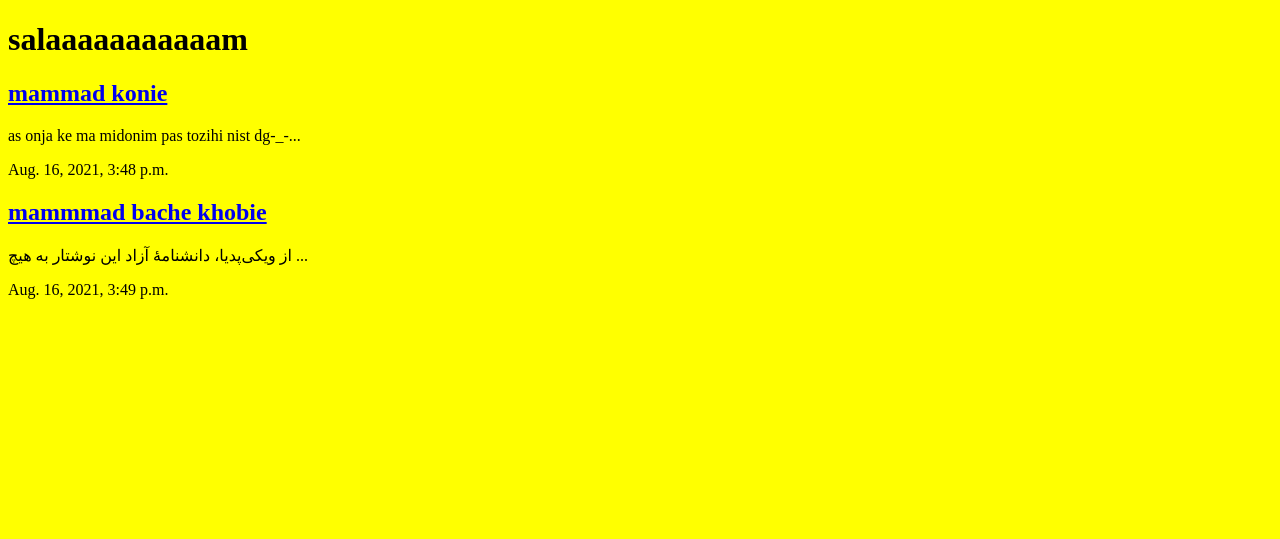
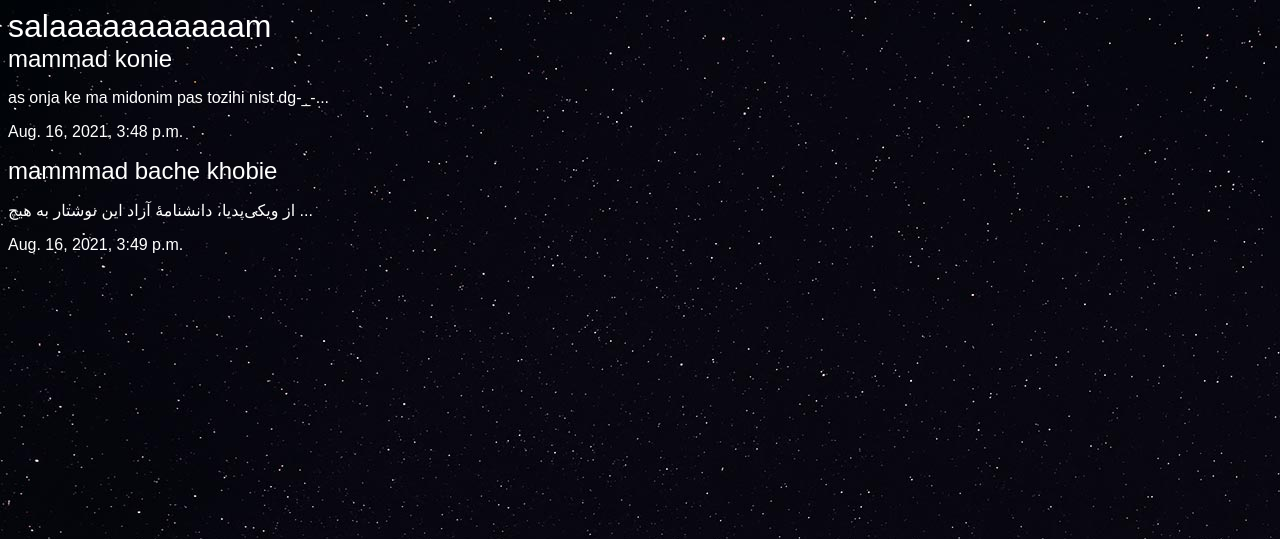
Before and after one commit to SAMAELTHEHUNTER/myFirstDjangoBLog, a Django app: page /articles/ in a window 1280 px wide. Shown: the top 539 px of the page. Run offline with Django 3.2, Linux system fonts and the light colour scheme; data comes from the database, SQL or seed files in the repository.

Commit message:
changing styles

```diff
--- a/assets/styles.css
+++ b/assets/styles.css
@@ -1,3 +1,17 @@
 body {
-  background-color: yellow;
+  background-color: #0f121f;
+  background-image: url(stars.jpg);
+  color: #fff;
 }
+body * {
+font-family:arial;
+}
+
+h1,h2,h3,h4,h5{
+  font-weight: normal;
+  margin: 0;
+}
+a,a:hover,a:visited{
+  color: #fff;
+  text-decoration:none;
+}
--- a/templates/Home.html
+++ b/templates/Home.html
@@ -1,10 +1,12 @@
+{% load static %}
 <!DOCTYPE html>
 <html lang="en">
 <head>
     <meta charset="UTF-8">
     <meta name="viewport" content="width=device-width, initial-scale=1.0">
     <title>Home</title>
-    <style>
+    <link rel="stylesheet" href="{% static 'design.css' %}">
+    <!-- <style>
         * {
             padding: 0;
             margin: 0;
@@ -76,7 +78,7 @@
           #main .container .input button:hover a {
             color: #FFF;
           }
-    </style>
+    </style> -->
 </head>
 <body>
     <div id="header">
--- a/templates/about.html
+++ b/templates/about.html
@@ -1,10 +1,12 @@
+{% load static %}
 <!DOCTYPE html>
 <html lang="en">
 <head>
     <meta charset="UTF-8">
     <meta name="viewport" content="width=device-width, initial-scale=1.0">
     <title>About</title>
-    <style>
+    <link rel="stylesheet" href="{% static 'design.css' %}">
+    <!-- <style>
         * {
             padding: 0;
             margin: 0;
@@ -76,7 +78,7 @@
           #main .container .input button:hover a {
             color: #FFF;
           }
-    </style>
+    </style> -->
 </head>
 <body>
     <div id="header">
```
Also changed, not shown: assets/design.css (renamed from templates/design.css), assets/stars.jpg (added).
